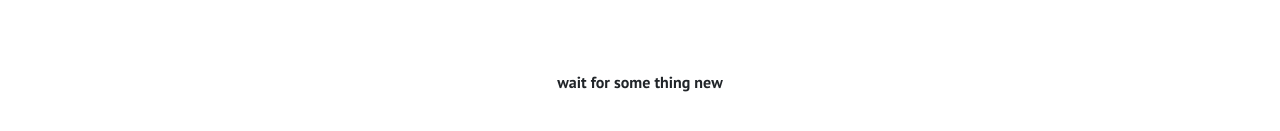
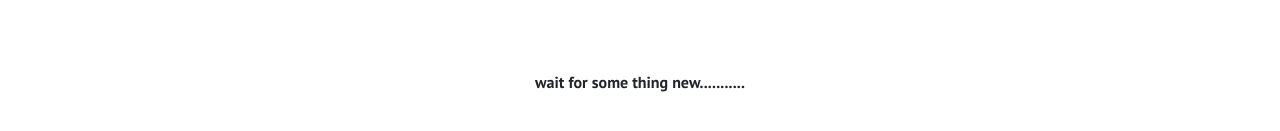
Before and after one commit to Din1998/SST-Tech, a React (Create React App) app: page /Service in a window 1280 px wide. Shown: the part 305-436 px from the top of the page. Built offline with nearby package versions, Linux system fonts and the light colour scheme; a web font is replaced by a local one.

Commit message:
modified Service file

```diff
--- a/src/components/ServiceSection/ServiceUi.js
+++ b/src/components/ServiceSection/ServiceUi.js
@@ -4,7 +4,7 @@ import './Serviceui.css';
 
 const ServiceUi = props => {
 	return (
-    <div>wait for some thing new</div>
+    <div>wait for some thing new...........</div>
   )
 }
 
```
